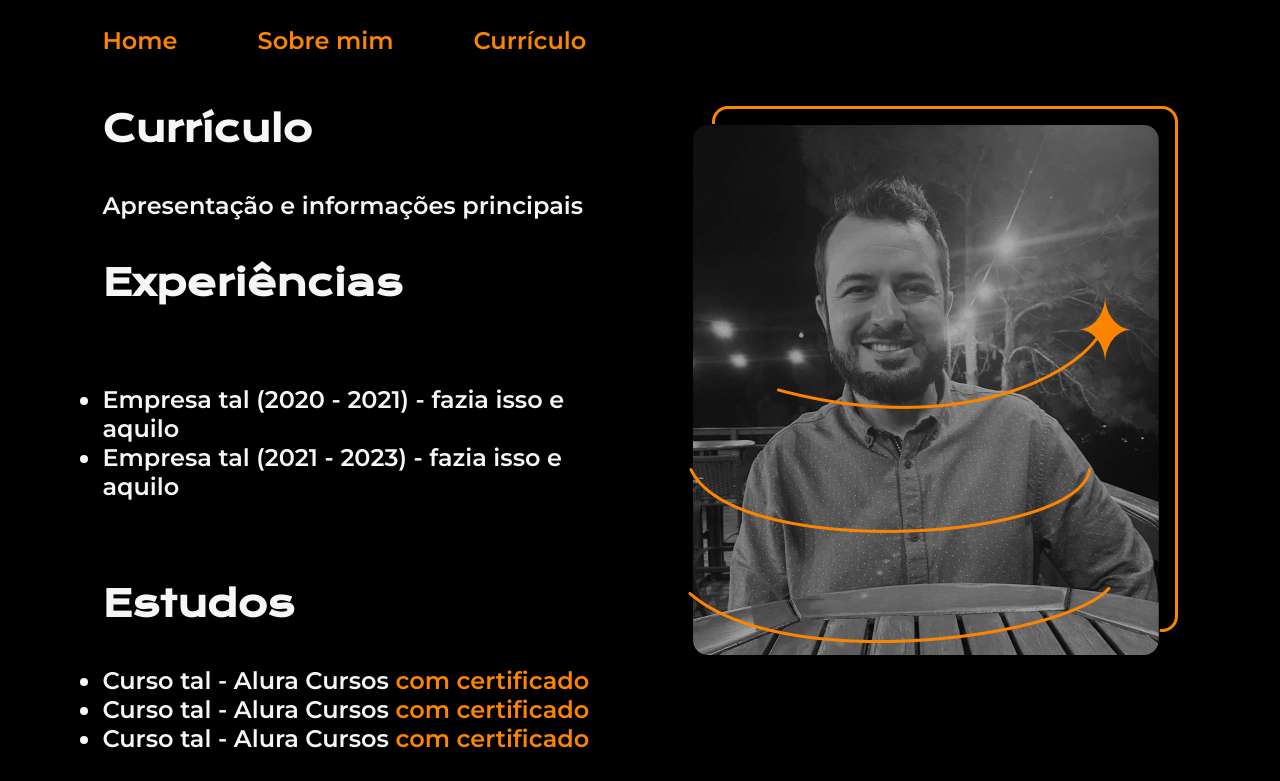
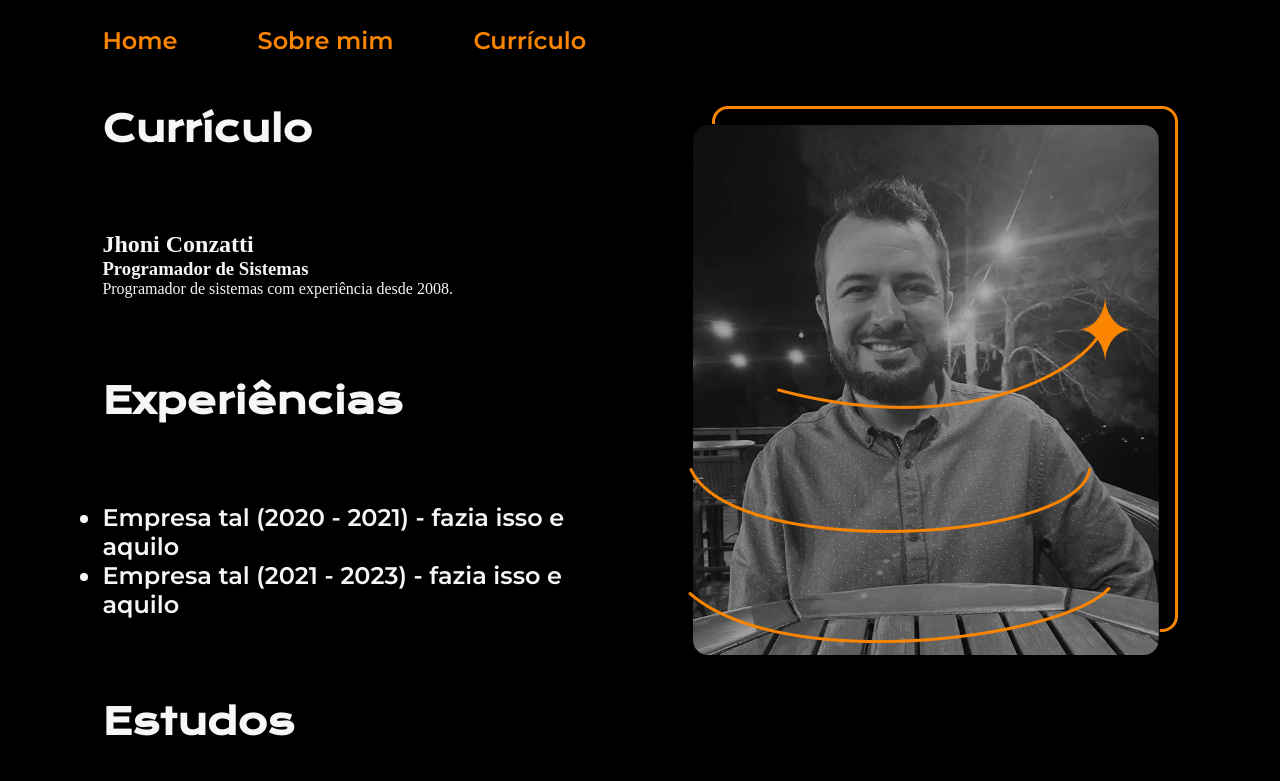
Before and after one commit to jconzatti/alura.html.css.1, a plain HTML site: page curriculo.html in a window 1280 px wide. Shown: the top 781 px of the page. Drawn offline with nearby package versions, Linux system fonts and the light colour scheme.

Commit message:
fix: currículo

```diff
--- a/curriculo.html
+++ b/curriculo.html
@@ -19,7 +19,11 @@
             <section class="apresentacao__conteudo">
                 <h1 class="apresentacao__conteudo__titulo">Currículo</h1>
                 <p class="apresentacao__conteudo__paragrafo">
-                    Apresentação e informações principais
+                    <div>
+                        <h2>Jhoni Conzatti</h2>
+                        <h3>Programador de Sistemas</h3>
+                        <p>Programador de sistemas com experiência desde 2008.</p>
+                    </div>
                 </p>
                 <h2 class="apresentacao__conteudo__titulo">Experiências</h2>
                 <p class="apresentacao__conteudo__paragrafo">
```
